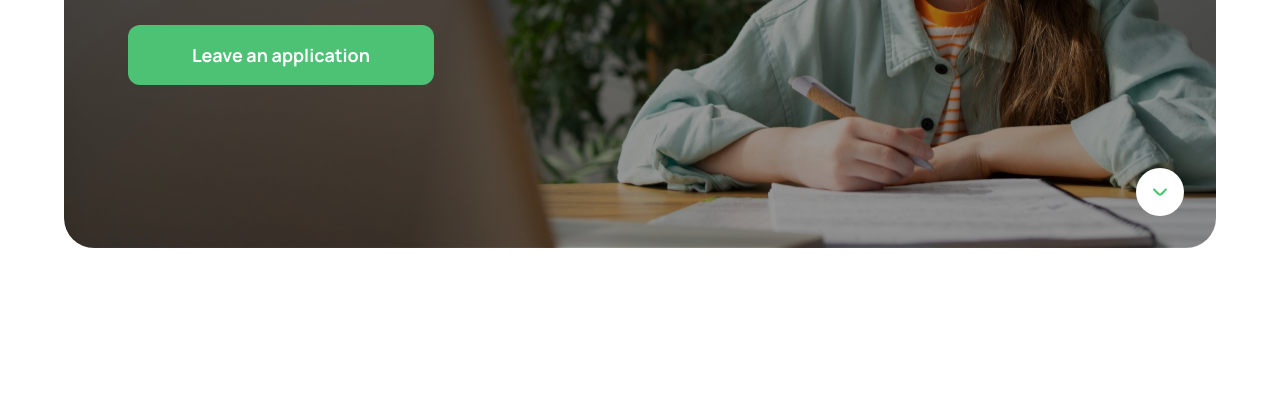
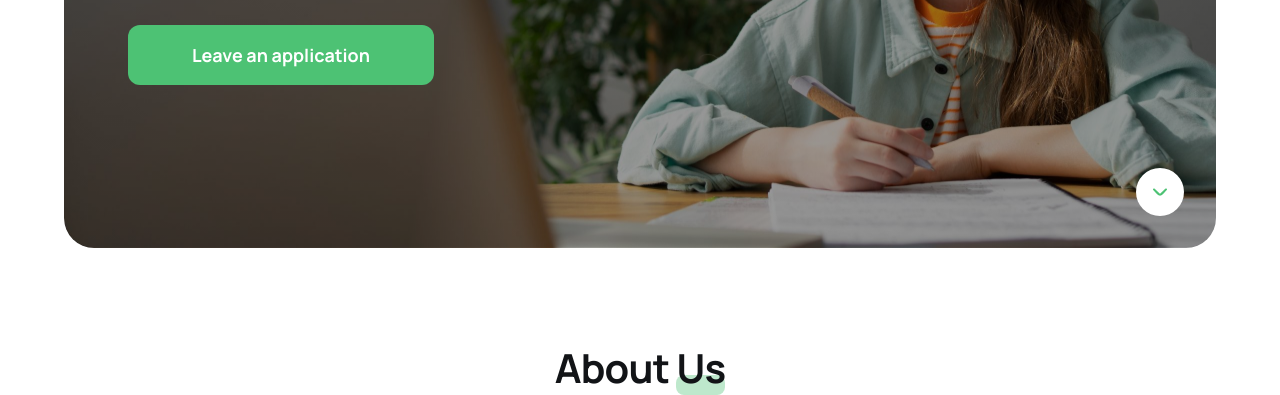
Before and after one commit to MykytaOlenykov/goit-mcs-markup-fp, a website built with Vite: page src/index.html in a window 1280 px wide. Shown: the part 420-815 px from the top of the page. Built offline with nearby package versions, Linux system fonts and the light colour scheme.

Commit message:
fix padding in hero

```diff
--- a/src/css/components/hero.css
+++ b/src/css/components/hero.css
@@ -16,7 +16,7 @@
 @media screen and (min-width: 1280px) {
   .hero {
     padding-top: 16px;
-    padding-bottom: 75px;
+    padding-bottom: 21px;
   }
 }
 
```
